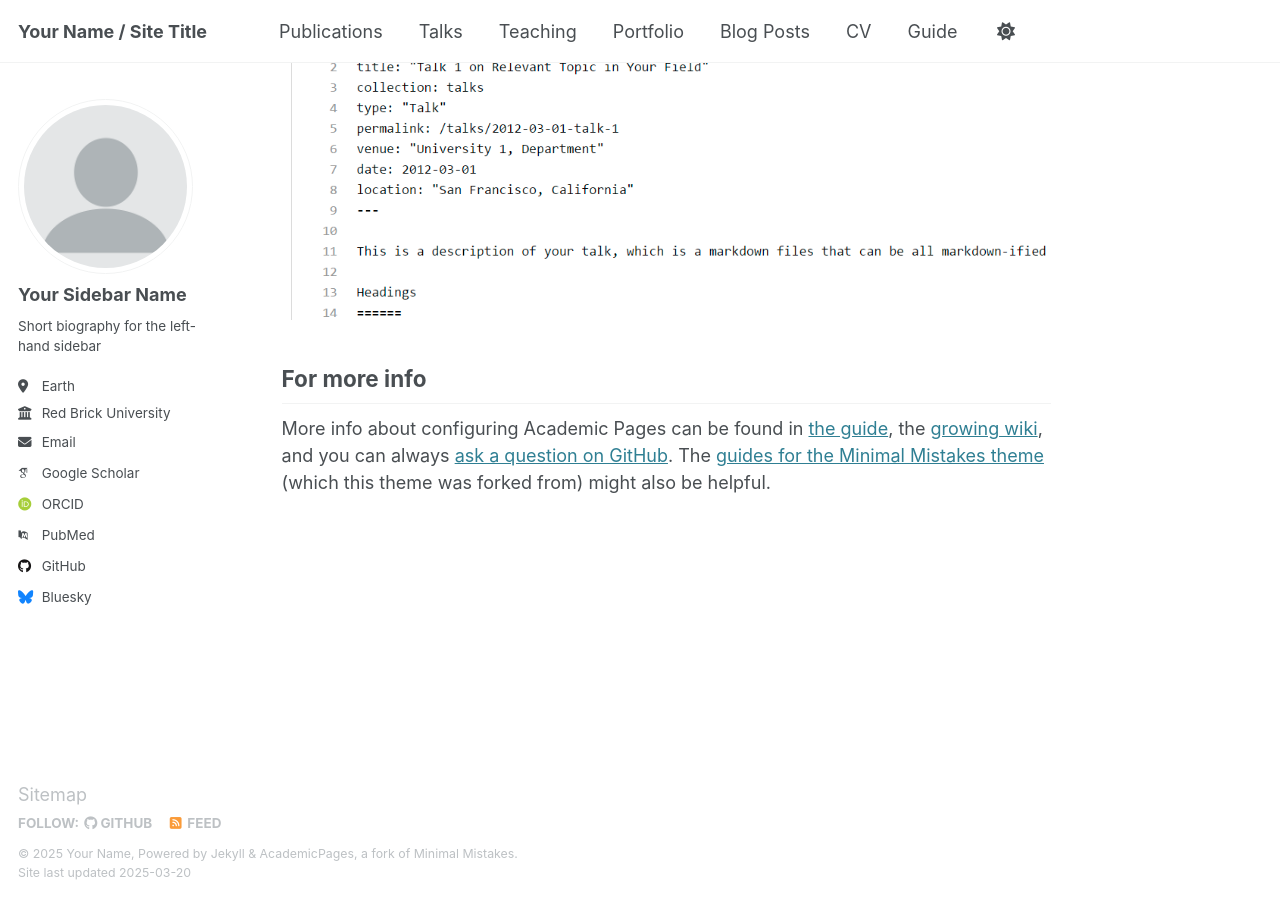
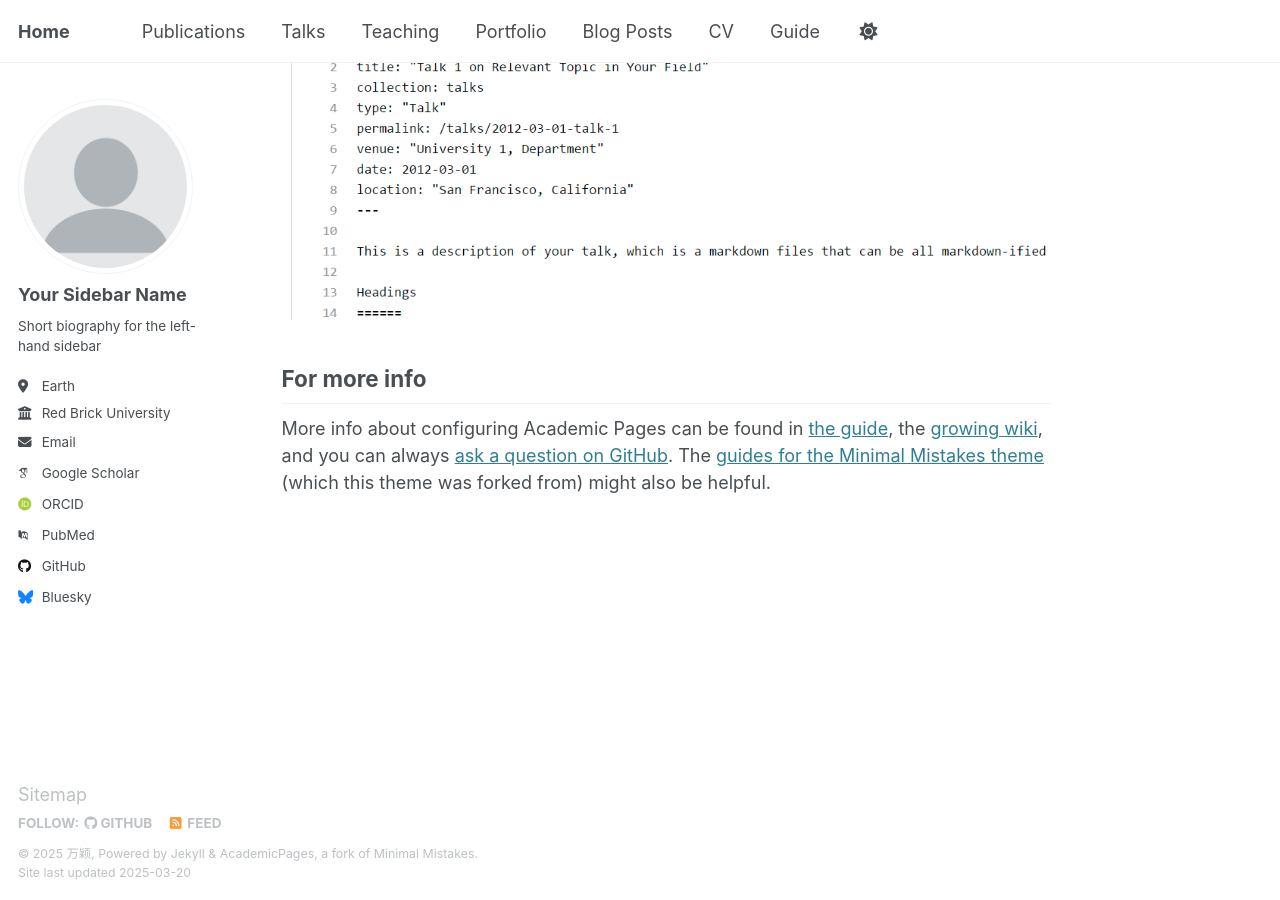
Before and after one commit to wany16/wany16.github.io, a Jekyll site: the page built from _pages/about.md, in a window 1280 px wide and 900 px high, scrolled down 2635 px. Built offline with Jekyll 4.4.1, drawn with Linux system fonts in a browser that asks for light colours; some web fonts are replaced.

Commit message:
Initial commit for example

```diff
--- a/_config.yml
+++ b/_config.yml
@@ -9,9 +9,9 @@
 # Basic Site Settings
 locale                   : "en-US"
 site_theme               : "default"
-title                    : "Your Name / Site Title"
+title                    : "Home"
 title_separator          : "-"
-name                     : &name "Your Name"
+name                     : &name "万颖"
 description              : &description "personal description"
 url                      : https://academicpages.github.io # the base hostname & protocol for your site e.g. "https://[your GitHub username].github.io"
 baseurl                  : "" # the subpath of your site, e.g. "/blog"
```
